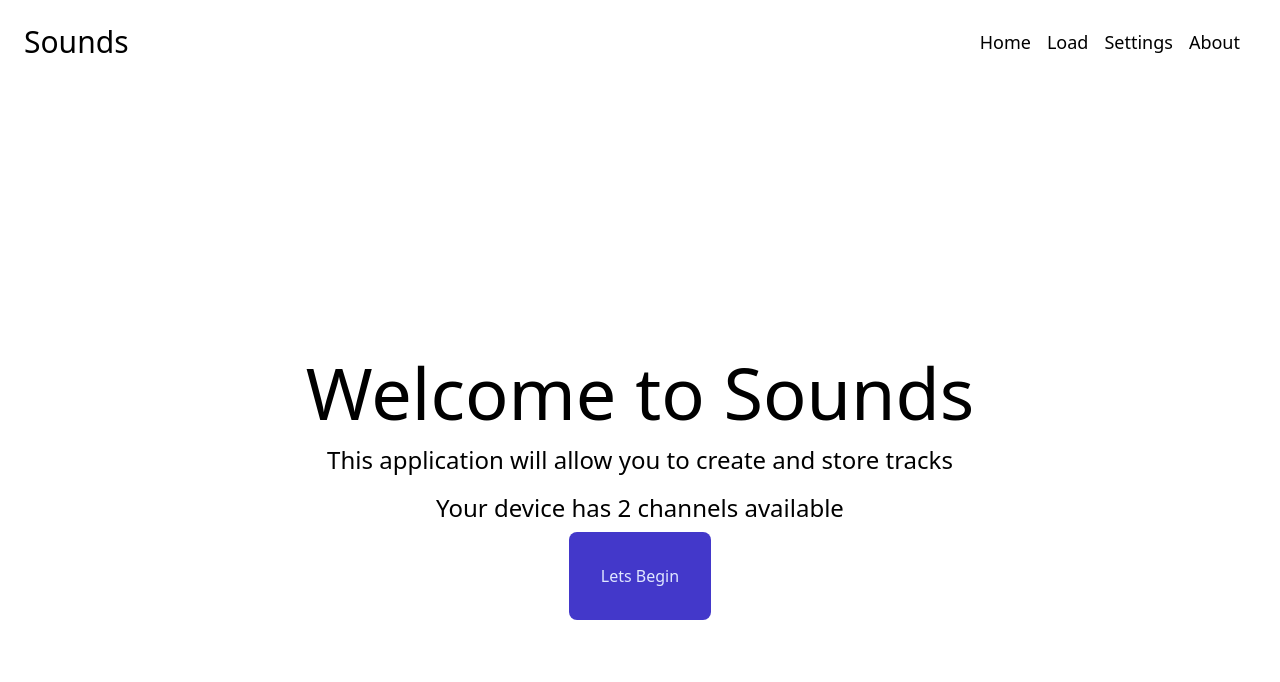
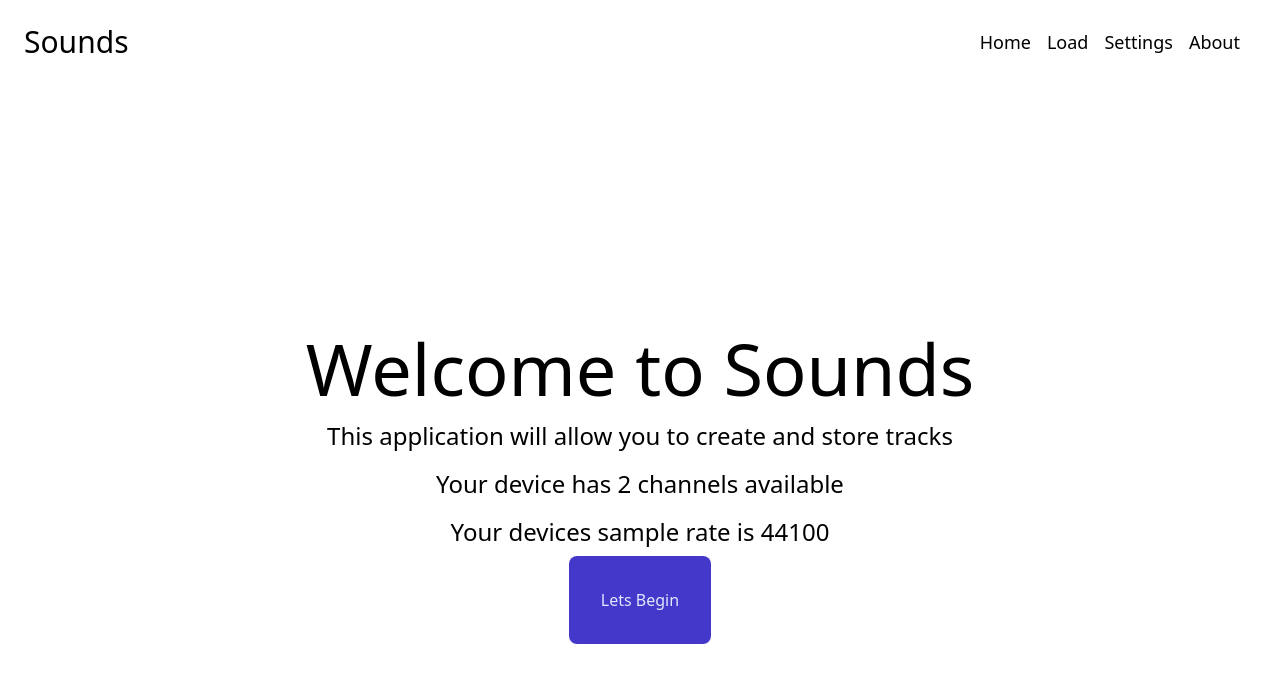
Before and after one commit to pigilwin/auditory, a React (Create React App) app: page / in a window 1280 px wide. Shown: the top 682 px of the page. Built offline with nearby package versions, Linux system fonts and the light colour scheme.

Commit message:
Now showing sample rate

```diff
--- a/src/audio/audio.ts
+++ b/src/audio/audio.ts
@@ -1,7 +1,12 @@
 export class Audio {
+
     public constructor(private readonly context: AudioContext){}
 
     public get numberOfChannels(): number {
         return this.context.destination.channelCount;
     }
+
+    public get numberOfSamples(): number {
+        return this.context.sampleRate;
+    }
 }
--- a/src/builder/welcome.tsx
+++ b/src/builder/welcome.tsx
@@ -8,6 +8,7 @@ export const Welcome = (): JSX.Element => {
 
     const audio: Audio = Context.get().audio;
     const numberOfChannels: number = audio.numberOfChannels;
+    const numberOfSamples: number = audio.numberOfSamples;
     const dispatch = useDispatch();
 
     const letsBeginClickHandler = (): void => {
@@ -20,6 +21,7 @@ export const Welcome = (): JSX.Element => {
                 <h1 className="text-7xl text-center p-2">Welcome to Sounds</h1>
                 <h2 className="text-2xl text-center p-2">This application will allow you to create and store tracks</h2>
                 <h2 className="text-2xl text-center p-2">Your device has {numberOfChannels} channels available</h2>
+                <h2 className="text-2xl text-center p-2">Your devices sample rate is {numberOfSamples}</h2>
                 <div className="text-center">
                     <Button disabled={false} onClick={letsBeginClickHandler} title="Lets Begin"/>
                 </div>
```
